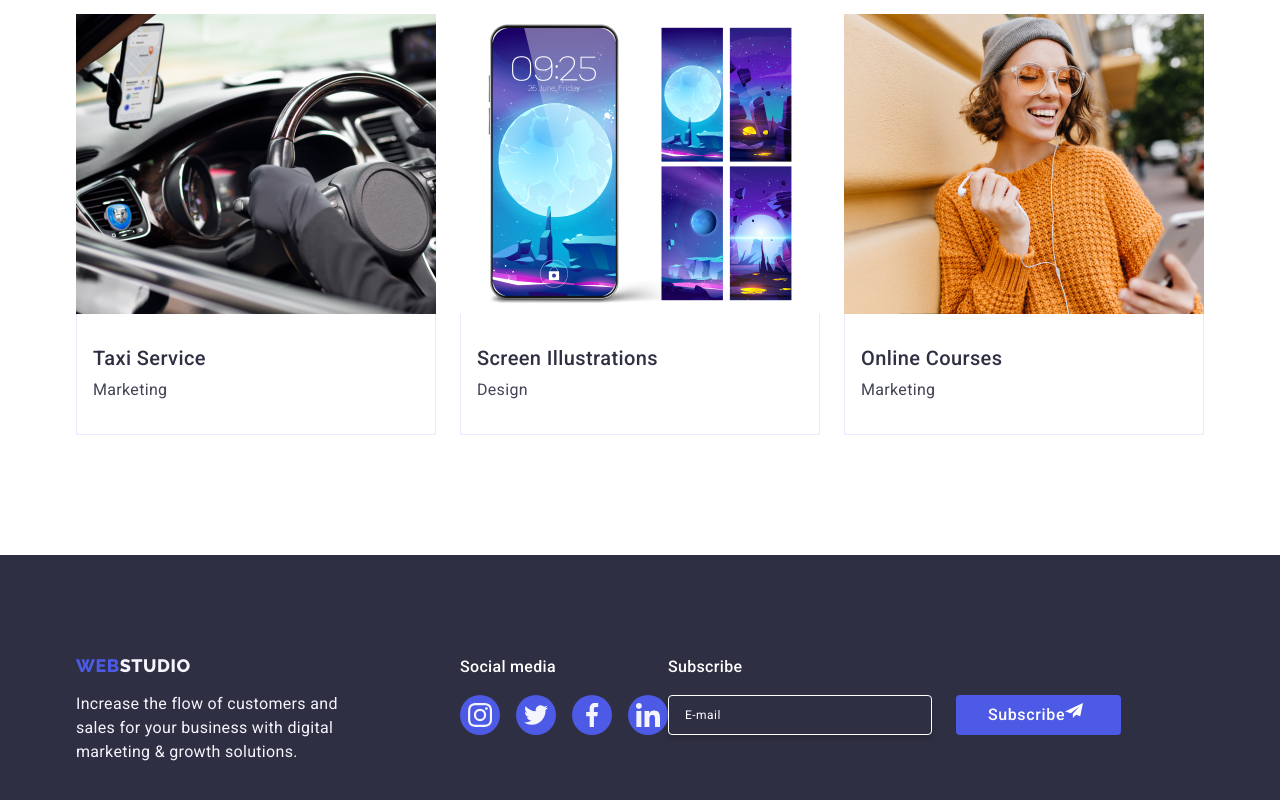
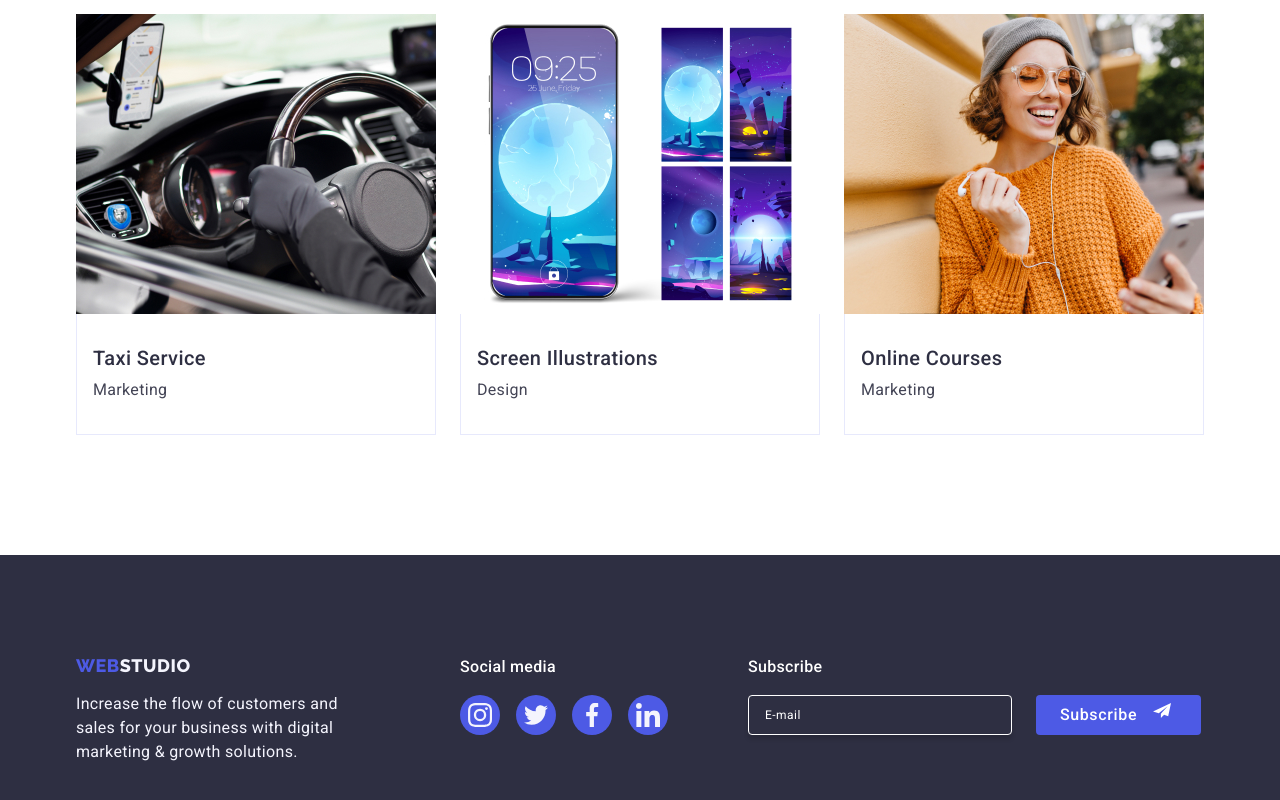
Before and after one commit to KonstantinKhamilov/https-github.com-KonstantinKhamilov-goit-markup-hw-06, a plain HTML site: page index.html in a window 1280 px wide. Shown: the part 2631-3431 px from the top of the page. Drawn offline with nearby package versions, Linux system fonts and the light colour scheme.

Commit message:
Корректировка 1 футера

```diff
--- a/css/styles.css
+++ b/css/styles.css
@@ -455,6 +455,10 @@ a {
   fill: #f4f4fd;
 }
 
+.footer-form {
+  margin-left: 80px;
+}
+
 .footer-form-p {
   margin-bottom: 16px;
   font-weight: 500;
@@ -464,7 +468,7 @@ a {
   color: #ffffff;
 }
 
-.form {
+form {
   display: flex;
   gap: 24px;
 }
@@ -494,7 +498,7 @@ a {
   font-family: "Roboto", sans-serif;
   font-size: 16px;
   font-weight: 500;
-  line-height: 1.5 em;
+  line-height: 1.5em;
   letter-spacing: 0.04em;
   color: #ffffff;
   cursor: pointer;
@@ -504,3 +508,8 @@ a {
   min-width: 165px;
   height: 40px;
 }
+
+.footer-btn-svg-style {
+  display: block;
+  margin-left: 16px;
+}
--- a/index.html
+++ b/index.html
@@ -577,7 +577,7 @@
 
 <button type="submit" class="footer-btn">Subscribe
 
-    <svg width="24" height="24" class="footer-svg-style">
+    <svg width="24" height="24" class="footer-btn-svg-style">
         <use href="./images/icons.svg#icon-send_2"></use>
     </svg>
 
```
